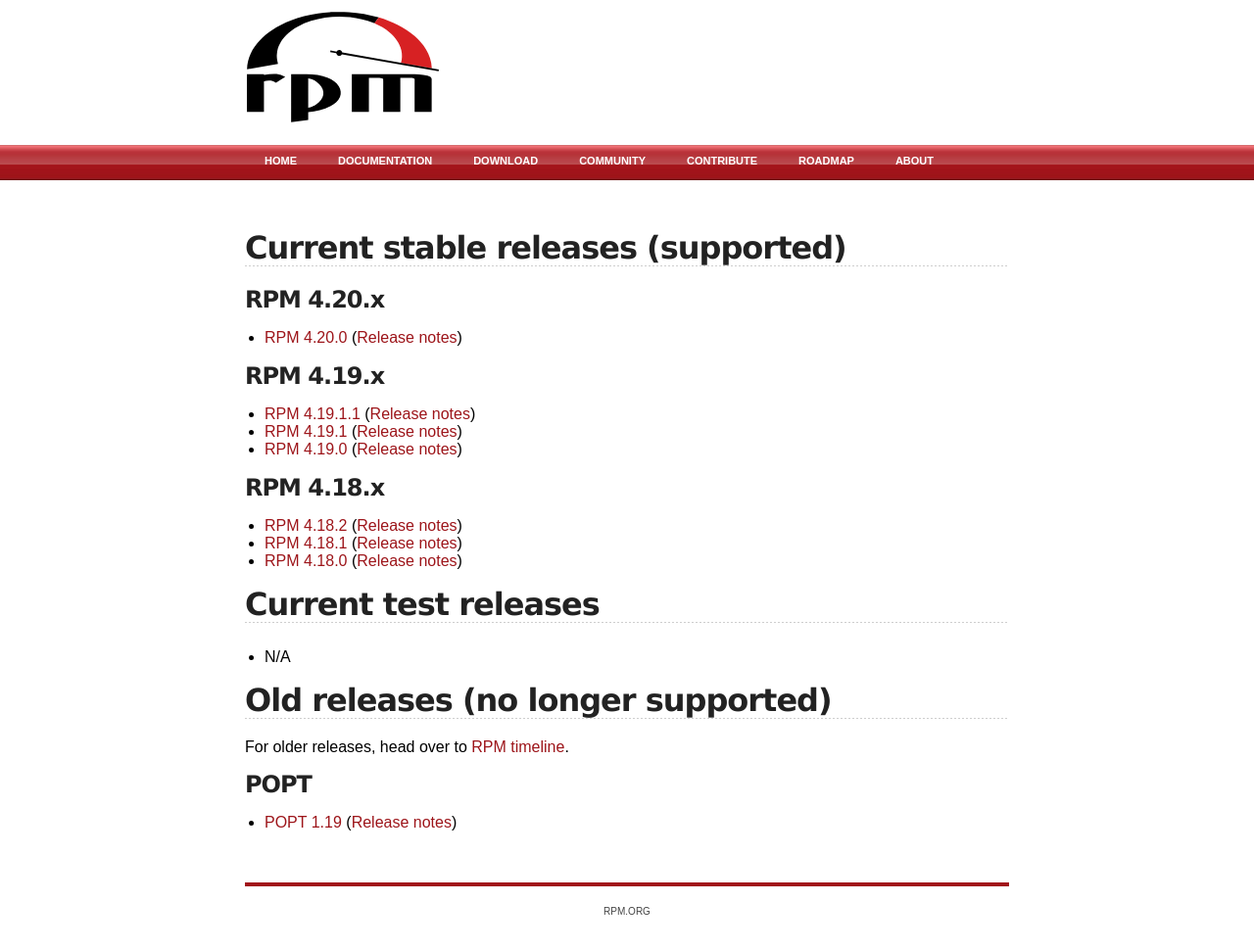
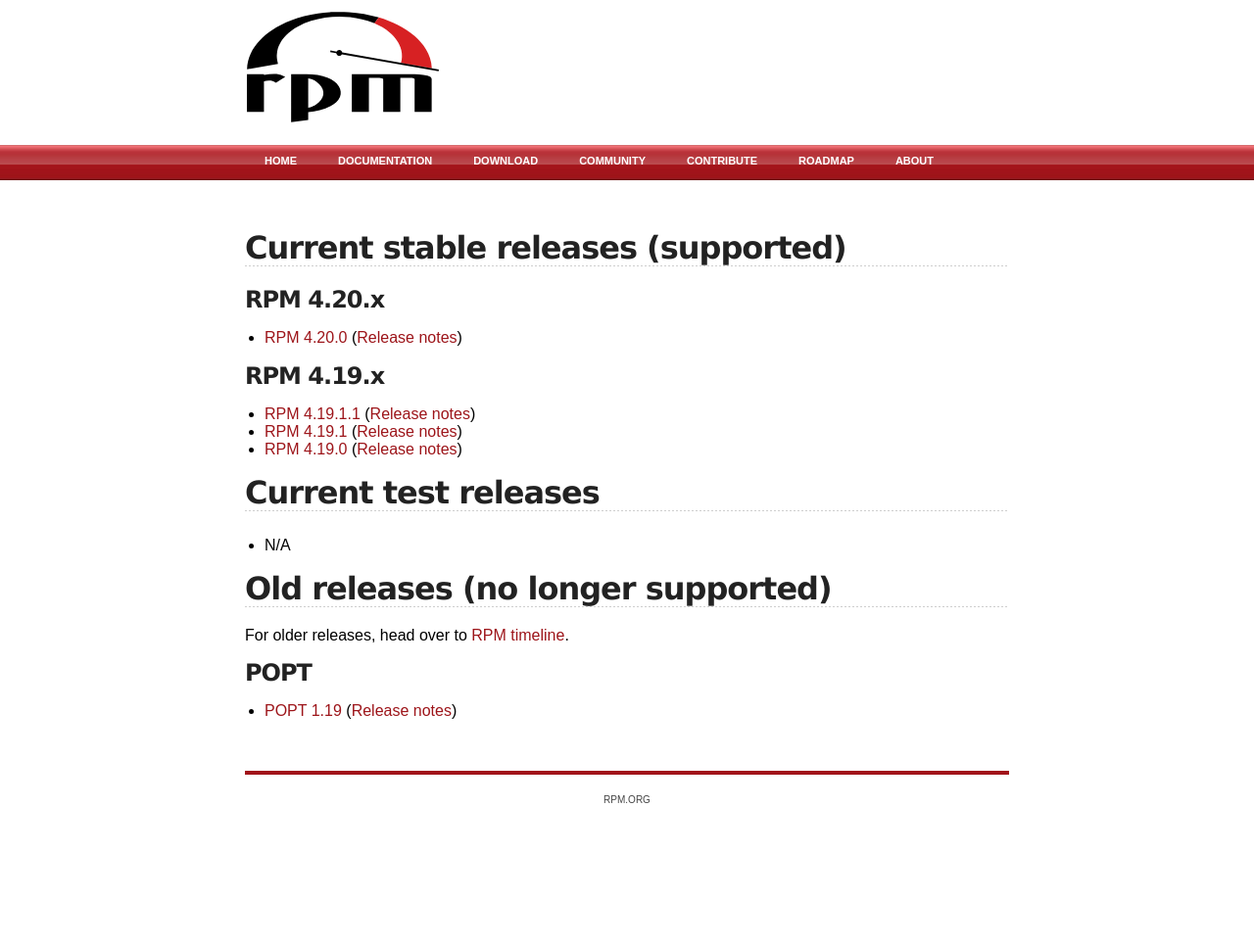
Before and after one commit to rpm-software-management/rpm-web, a Jekyll site: the page built from download.md, in a window 1280 px wide. Shown: the whole page at 98% size. Built offline with Jekyll 4.4.1, drawn with Linux system fonts in a browser that asks for light colours; after the commit the page ends 900 px from its top, so only the background shows below that.

Commit message:
Drop 4.18.x from the list of supported versions now that 4.20 is out

```diff
--- a/download.md
+++ b/download.md
@@ -12,11 +12,6 @@ title: rpm.org - Download
 * [RPM 4.19.1](https://ftp.osuosl.org/pub/rpm/releases/rpm-4.19.x/rpm-4.19.1.tar.bz2) ([Release notes](wiki/Releases/4.19.1.html))
 * [RPM 4.19.0](https://ftp.osuosl.org/pub/rpm/releases/rpm-4.19.x/rpm-4.19.0.tar.bz2) ([Release notes](wiki/Releases/4.19.0.html))
 
-### RPM 4.18.x
-* [RPM 4.18.2](https://ftp.osuosl.org/pub/rpm/releases/rpm-4.18.x/rpm-4.18.2.tar.bz2) ([Release notes](wiki/Releases/4.18.2.html))
-* [RPM 4.18.1](https://ftp.osuosl.org/pub/rpm/releases/rpm-4.18.x/rpm-4.18.1.tar.bz2) ([Release notes](wiki/Releases/4.18.1.html))
-* [RPM 4.18.0](https://ftp.osuosl.org/pub/rpm/releases/rpm-4.18.x/rpm-4.18.0.tar.bz2) ([Release notes](wiki/Releases/4.18.0.html))
-
 ## Current test releases
 * N/A
 
```
